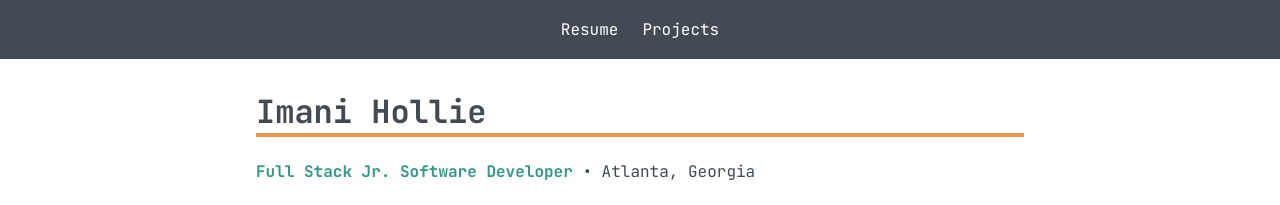
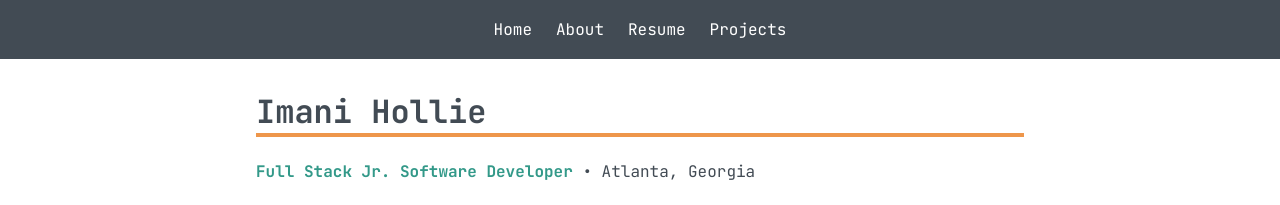
Before and after one commit to 8Bitsian/Resume, a Jekyll site: the page built from pages/index.md, in a window 1280 px wide. Shown: the top 205 px of the page. Built offline with Jekyll 4.4.1, drawn with Linux system fonts in a browser that asks for light colours.

Commit message:
Update navigation links in nav.html

```diff
--- a/_includes/nav.html
+++ b/_includes/nav.html
@@ -1,4 +1,6 @@
 <nav>
-  <a href="{{ '/' | relative_url }}">Resume</a>
+  <a href="{{ '/' | relative_url }}">Home</a>
+  <a href="{{ '/about' | relative_url }}">About</a>
+  <a href="{{ '/resume/' | relative_url }}">Resume</a>
   <a href="{{ '/projects/' | relative_url }}">Projects</a>
 </nav>
```
